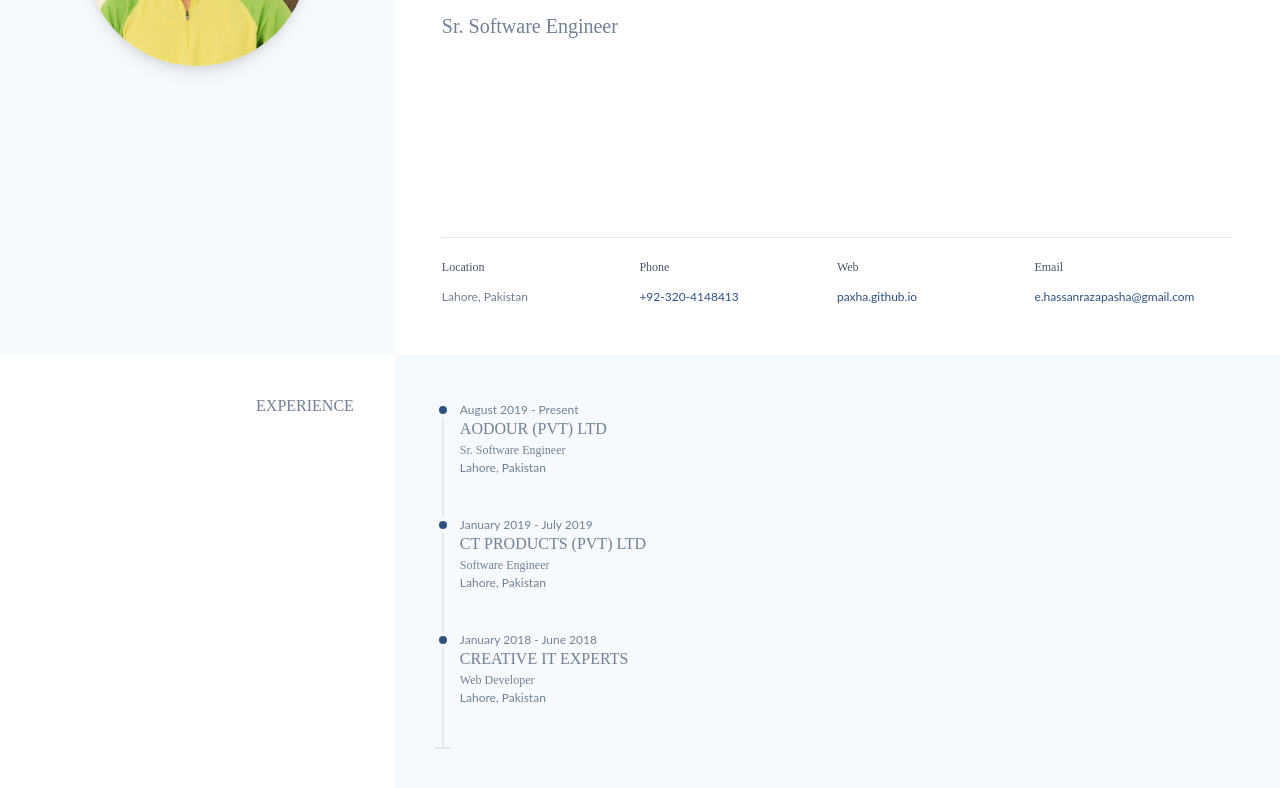
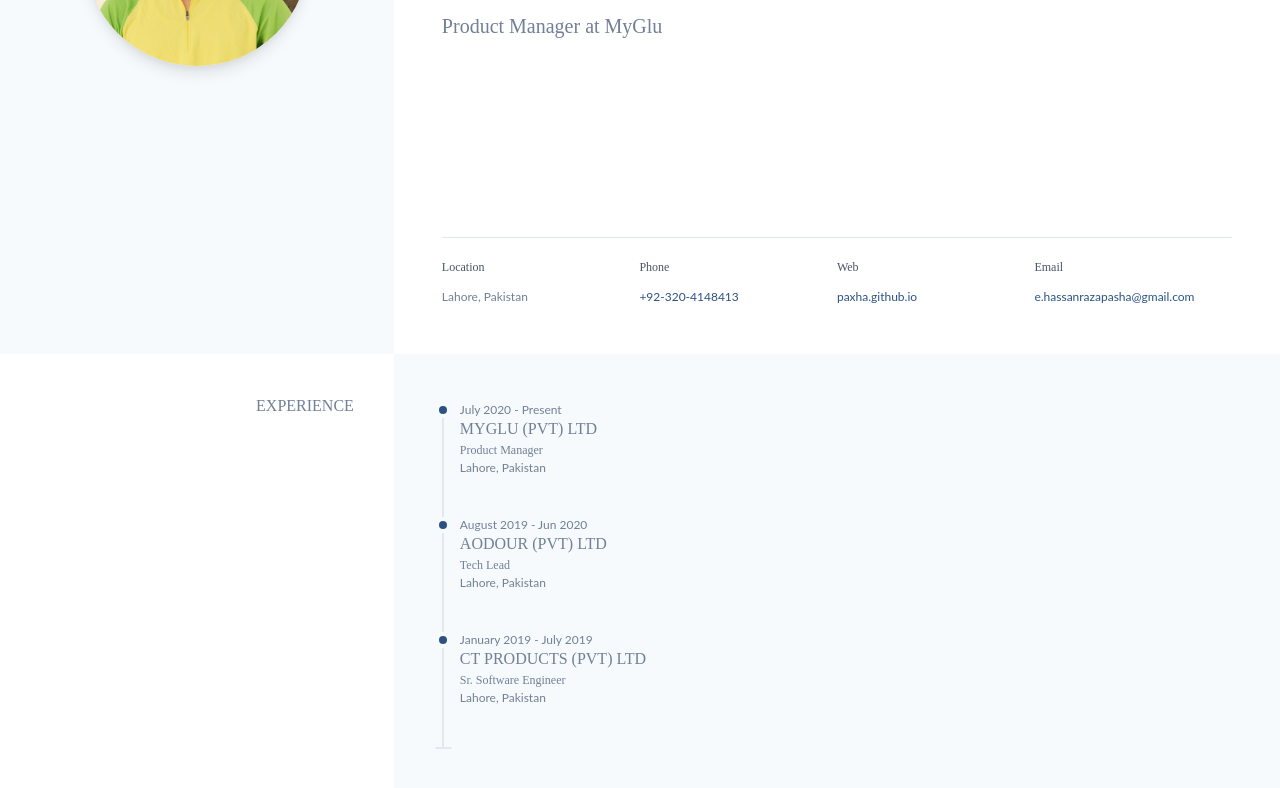
Before and after one commit to paxha/paxha.github.io, a plain HTML site: page index.html in a window 1280 px wide. Shown: the part 446-1234 px from the top of the page. Drawn offline with Linux system fonts and the light colour scheme; a web font is replaced by a local one.

Commit message:
profile update

```diff
--- a/index.html
+++ b/index.html
@@ -61,7 +61,7 @@
                     <span class="text-3xl md:text-5xl lg:text-6xl block text-blue-800 break-normal lato-bold uppercase">Hassan Raza</span>
                 </h1>
                 <h2 class="mt-4 text-xl block text-gray-600 lato-thin font-serif font-medium border-t md:border-0 border-b inline-block border-blue-800">
-                    Sr. Software Engineer
+                    Product Manager at <a href="https://my-glu.com" class="hover:underline">MyGlu</a>
                 </h2>
 
                 <div class="lg:absolute lg:inset-x-0 lg:bottom-0 lg:m-12 m-4">
@@ -99,13 +99,26 @@
             <h2 class="lato-bold m-10 text-gray-600 uppercase">Experience</h2>
         </div>
         <div class="w-full lg:w-3/4 flex items-center relative bg-white lg:bg-gray-100">
-            <div class="m-4 lg:m-12 w-full border-l-2">
+            <div class="m-4 m-12 w-full border-l-2">
                 <div class="flex relative">
                     <div class="w-4 h-4 rounded-full bg-blue-800 dot border-4 lg:border-gray-100 border-white"></div>
                     <div class="pl-4">
-                        <span class="text-xs text-gray-600 lato block leading-tight">August 2019 - Present</span>
-                        <h3 class="text-gray-600 uppercase lato-bold">Aodour (Pvt) Ltd</h3>
-                        <h4 class="text-xs text-gray-600 lato-thin">Sr. Software Engineer</h4>
+                        <span class="text-xs text-gray-600 lato block leading-tight">July 2020 - Present</span>
+                        <h3 class="text-gray-600 uppercase lato-bold">
+                            <a href="https://my-glu.com" class="hover:underline">MyGlu (Pvt) Ltd</a>
+                        </h3>
+                        <h4 class="text-xs text-gray-600 lato-thin">Product Manager</h4>
+                        <p class="pb-10 text-xs text-gray-600 lato">Lahore, Pakistan</p>
+                    </div>
+                </div>
+                <div class="flex relative">
+                    <div class="w-4 h-4 rounded-full bg-blue-800 dot border-4 lg:border-gray-100 border-white"></div>
+                    <div class="pl-4">
+                        <span class="text-xs text-gray-600 lato block leading-tight">August 2019 - Jun 2020</span>
+                        <h3 class="text-gray-600 uppercase lato-bold">
+                            <a href="https://aodour.pk" class="hover:underline">Aodour (Pvt) Ltd</a>
+                        </h3>
+                        <h4 class="text-xs text-gray-600 lato-thin">Tech Lead</h4>
                         <p class="pb-10 text-xs text-gray-600 lato">Lahore, Pakistan</p>
                     </div>
                 </div>
@@ -113,21 +126,14 @@
                     <div class="w-4 h-4 rounded-full bg-blue-800 dot border-4 lg:border-gray-100 border-white"></div>
                     <div class="pl-4">
                         <span class="text-xs text-gray-600 lato block leading-tight">January 2019 - July 2019</span>
-                        <h3 class="text-gray-600 uppercase lato-bold">CT PRODUCTS (PVT) LTD</h3>
-                        <h4 class="text-xs text-gray-600 lato-thin">Software Engineer</h4>
+                        <h3 class="text-gray-600 uppercase lato-bold">
+                            <a href="https://ctproducts.net" class="hover:underline">CT PRODUCTS (PVT) LTD</a>
+                        </h3>
+                        <h4 class="text-xs text-gray-600 lato-thin">Sr. Software Engineer</h4>
                         <p class="pb-10 text-xs text-gray-600 lato">Lahore, Pakistan</p>
                     </div>
                 </div>
-                <div class="flex relative">
-                    <div class="w-4 h-4 rounded-full bg-blue-800 dot border-4 lg:border-gray-100 border-white"></div>
-                    <div class="pl-4">
-                        <span class="text-xs text-gray-600 lato block leading-tight">January 2018 - June 2018</span>
-                        <h3 class="text-gray-600 uppercase lato-bold">Creative IT Experts</h3>
-                        <h4 class="text-xs text-gray-600 lato-thin">Web Developer</h4>
-                        <p class="pb-10 text-xs text-gray-600 lato">Lahore, Pakistan</p>
-                    </div>
-                </div>
-                <div class="w-4 border-t-2 absolute" style="left: 41px;"></div>
+                <div class="w-4 border-t-2 absolute" style="transform: translate(-54%,0)"></div>
             </div>
         </div>
     </div>
```
